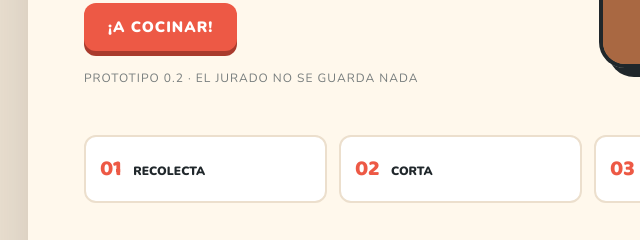
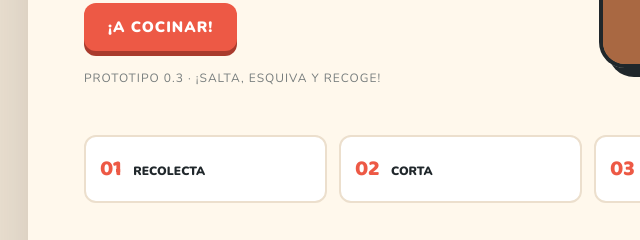
Before and after one commit to egahumada/Master-Chill, a plain HTML site: page index.html in a window 1280 px wide. Shown: the part 446-686 px from the top of the page, 52-692 px from the left. Drawn offline with nearby package versions, Linux system fonts and the light colour scheme.

Commit message:
Actualizar portada a prototipo 0.3

```diff
--- a/index.html
+++ b/index.html
@@ -10,7 +10,7 @@
 <header class="top"><a class="logo" href="#inicio" aria-label="Master Chill inicio"><span class="logo-stamp">MC</span><span>MASTER <b>CHILL</b><small>EL CAOS ESTÁ SERVIDO</small></span></a><span class="top-note">COCINA · HUMOR · COMPETENCIA</span></header>
 <main>
 <section id="inicio" class="screen active">
- <div class="hero"><div class="hero-copy"><p class="eyebrow">EL CONCURSO MÁS DESCONTROLADO</p><h1>MASTER<br><em>CHILL</em></h1><p class="tagline">La cocina está que arde…<br>y los jueces también.</p><button class="btn primary" data-go="personajes">¡A COCINAR!</button><p class="tiny">PROTOTIPO 0.2 · EL JURADO NO SE GUARDA NADA</p></div>
+ <div class="hero"><div class="hero-copy"><p class="eyebrow">EL CONCURSO MÁS DESCONTROLADO</p><h1>MASTER<br><em>CHILL</em></h1><p class="tagline">La cocina está que arde…<br>y los jueces también.</p><button class="btn primary" data-go="personajes">¡A COCINAR!</button><p class="tiny">PROTOTIPO 0.3 · ¡SALTA, ESQUIVA Y RECOGE!</p></div>
  <div class="hero-kitchen"><div class="wall-sign">COCINA<br><b>MASTER CHILL</b></div><div class="steam">〰　〰</div><div class="hero-chef">👩‍🍳</div><div class="hero-pot">🍲</div><div class="hero-counter"></div><span class="float-food f1">🥕</span><span class="float-food f2">🍅</span><span class="float-food f3">🧀</span></div></div>
  <div class="quick-modes"><div><b>01</b> RECOLECTA</div><div><b>02</b> CORTA</div><div><b>03</b> VERSUS</div><div><b>04</b> APILA</div></div>
 </section>
```
